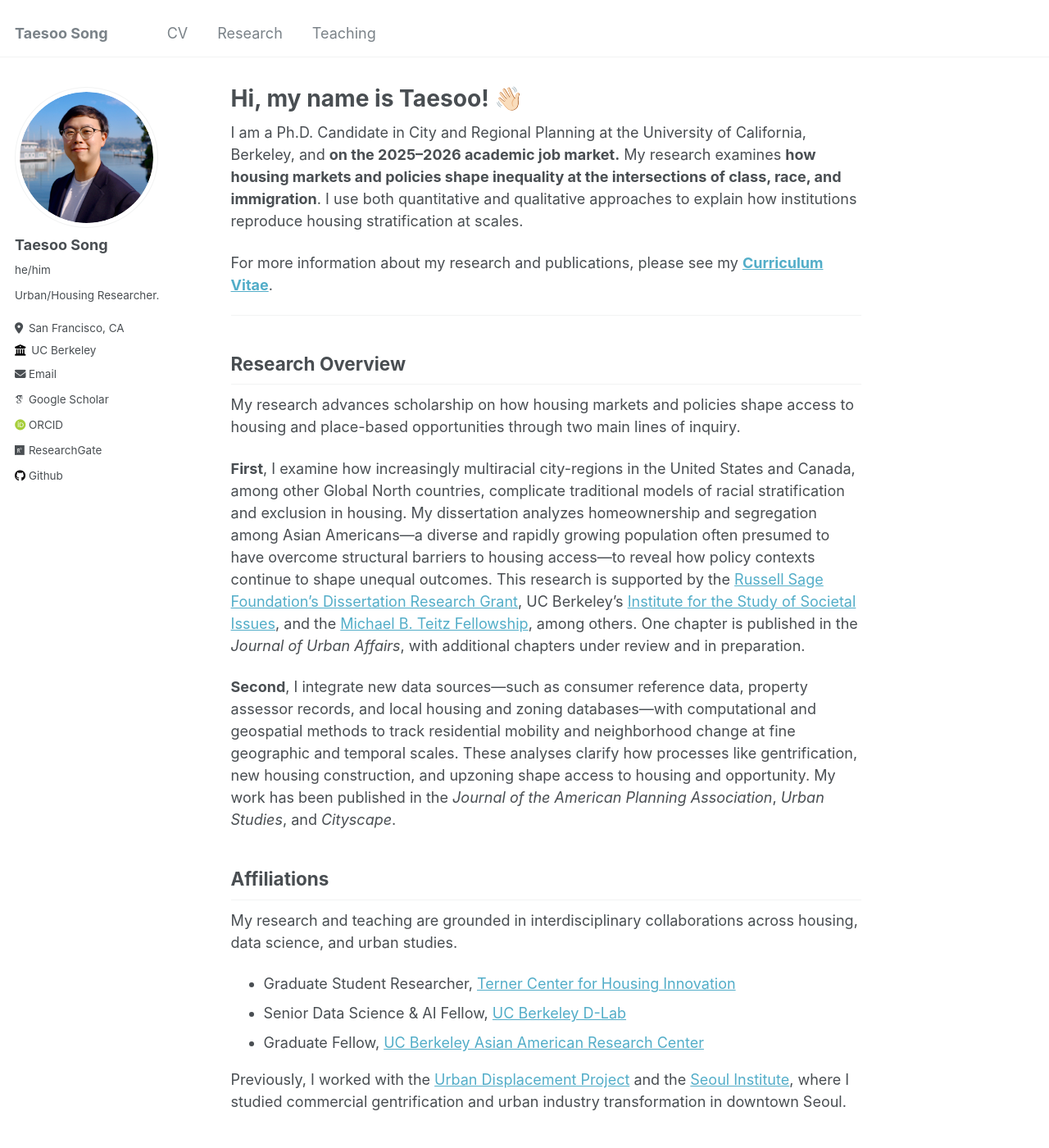
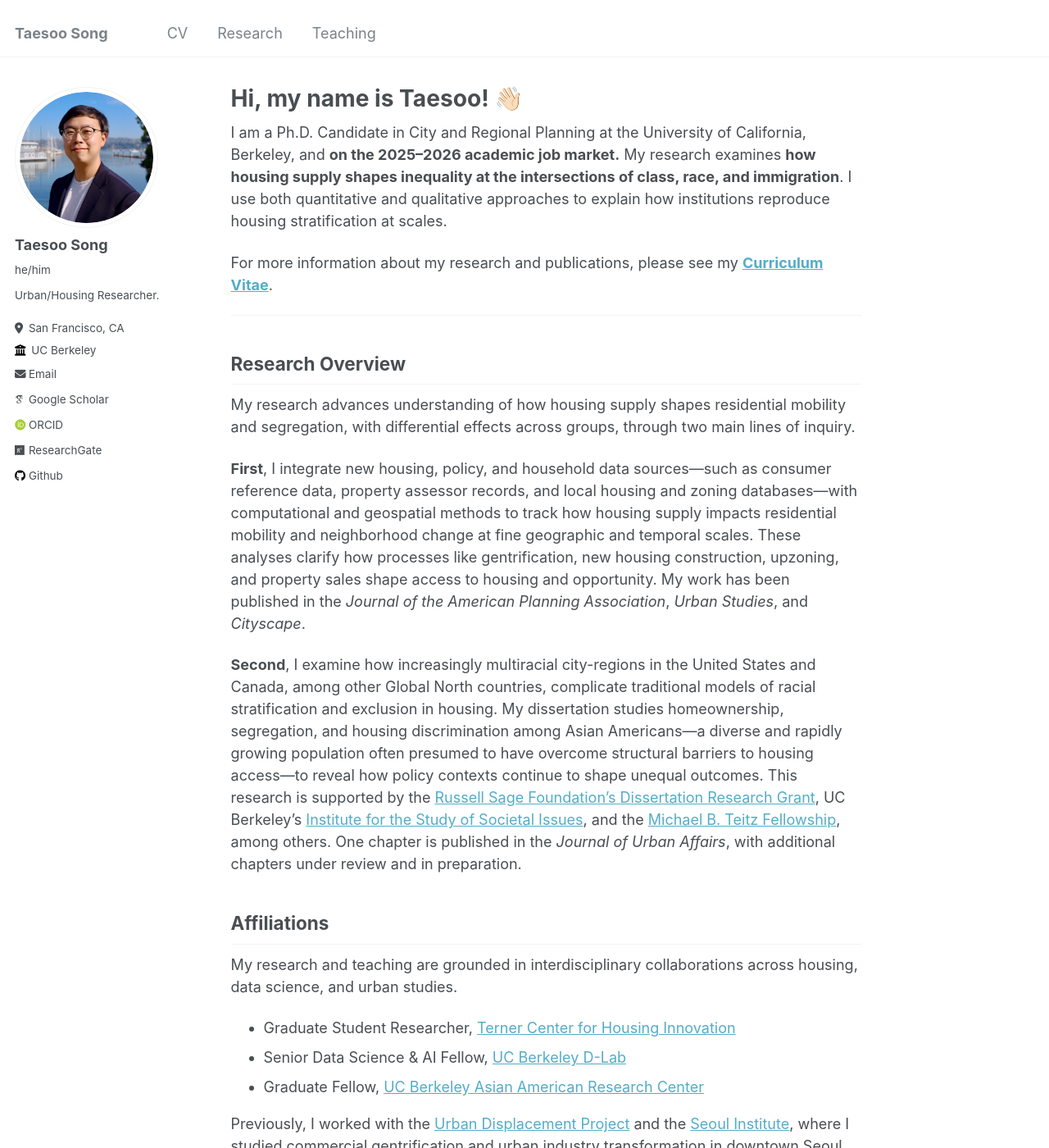
Before and after one commit to taesoosong/taesoosong.github.io, a Jekyll site: the page built from _pages/about.md, in a window 1280 px wide and 1400 px high. Shown: the whole window at 82% size. Built offline with Jekyll 4.4.1, drawn with Linux system fonts in a browser that asks for light colours; some web fonts are replaced.

Commit message:
Update about.md

```diff
--- a/_pages/about.md
+++ b/_pages/about.md
@@ -8,7 +8,7 @@ redirect_from:
   - /about.html
 ---
 
-I am a Ph.D. Candidate in City and Regional Planning at the University of California, Berkeley, and **on the 2025–2026 academic job market.** My research examines **how housing markets and policies shape inequality at the intersections of class, race, and immigration**. I use both quantitative and qualitative approaches to explain how institutions reproduce housing stratification at scales.
+I am a Ph.D. Candidate in City and Regional Planning at the University of California, Berkeley, and **on the 2025–2026 academic job market.** My research examines **how housing supply shapes inequality at the intersections of class, race, and immigration**. I use both quantitative and qualitative approaches to explain how institutions reproduce housing stratification at scales.
 
 For more information about my research and publications, please see my [**Curriculum Vitae**](https://taesoosong.github.io/academic_cv/CV_SONG_Taesoo.pdf).
 
@@ -16,11 +16,12 @@ For more information about my research and publications, please see my [**Curric
 
 ## Research Overview
 
-My research advances scholarship on how housing markets and policies shape access to housing and place-based opportunities through two main lines of inquiry.
+My research advances understanding of how housing supply shapes residential mobility and segregation, with differential effects across groups, through two main lines of inquiry.
 
-**First**, I examine how increasingly multiracial city-regions in the United States and Canada, among other Global North countries, complicate traditional models of racial stratification and exclusion in housing. My dissertation analyzes homeownership and segregation among Asian Americans—a diverse and rapidly growing population often presumed to have overcome structural barriers to housing access—to reveal how policy contexts continue to shape unequal outcomes. This research is supported by the [Russell Sage Foundation’s Dissertation Research Grant](https://www.russellsage.org/research/grants/how-does-housing-supply-impact-asian-american-segregation), UC Berkeley’s [Institute for the Study of Societal Issues](https://issi.berkeley.edu/), and the [Michael B. Teitz Fellowship](https://ced.berkeley.edu/awards/michael-b-teitz-fellowship), among others. One chapter is published in the _Journal of Urban Affairs_, with additional chapters under review and in preparation.
+**First**, I integrate new housing, policy, and household data sources—such as consumer reference data, property assessor records, and local housing and zoning databases—with computational and geospatial methods to track how housing supply impacts residential mobility and neighborhood change at fine geographic and temporal scales. These analyses clarify how processes like gentrification, new housing construction, upzoning, and property sales shape access to housing and opportunity. My work has been published in the _Journal of the American Planning Association_, _Urban Studies_, and _Cityscape_.
 
-**Second**, I integrate new data sources—such as consumer reference data, property assessor records, and local housing and zoning databases—with computational and geospatial methods to track residential mobility and neighborhood change at fine geographic and temporal scales. These analyses clarify how processes like gentrification, new housing construction, and upzoning shape access to housing and opportunity. My work has been published in the _Journal of the American Planning Association_, _Urban Studies_, and _Cityscape_.
+**Second**, I examine how increasingly multiracial city-regions in the United States and Canada, among other Global North countries, complicate traditional models of racial stratification and exclusion in housing. My dissertation studies homeownership, segregation, and housing discrimination among Asian Americans—a diverse and rapidly growing population often presumed to have overcome structural barriers to housing access—to reveal how policy contexts continue to shape unequal outcomes. This research is supported by the [Russell Sage Foundation’s Dissertation Research Grant](https://www.russellsage.org/research/grants/how-does-housing-supply-impact-asian-american-segregation), UC Berkeley’s [Institute for the Study of Societal Issues](https://issi.berkeley.edu/), and the [Michael B. Teitz Fellowship](https://ced.berkeley.edu/awards/michael-b-teitz-fellowship), among others. One chapter is published in the _Journal of Urban Affairs_, with additional chapters under review and in preparation.
+
 
 ## Affiliations
 
```
